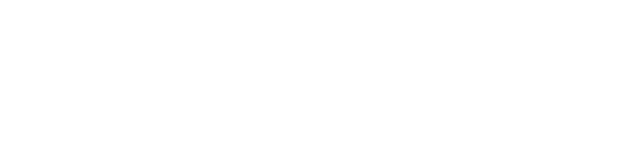
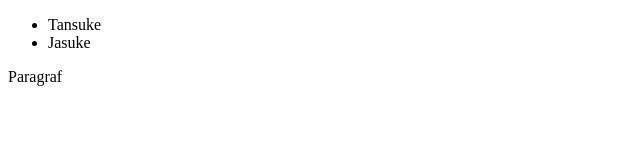
Before and after one commit to ImamBuhori07/Test-Repo-Imam, a plain HTML site: page testrepo1.html in a window 1280 px wide. Shown: the whole page, without its empty margins (0-640 px from the left). Drawn offline with Linux system fonts and the light colour scheme.

Commit message:
Merubah File testrepo1

```diff
--- a/testrepo1.html
+++ b/testrepo1.html
@@ -4,9 +4,13 @@
     <meta charset="UTF-8">
     <meta http-equiv="X-UA-Compatible" content="IE=edge">
     <meta name="viewport" content="width=device-width, initial-scale=1.0">
-    <title>Document</title>
+    <title>Mahasiswa</title>
 </head>
 <body>
-
+    <ul>
+        <li>Tansuke</li>
+        <li>Jasuke</li>
+    </ul>
+    <p>Paragraf</p>
 </body>
 </html>
```
Also changed, not shown: 1 other file.
